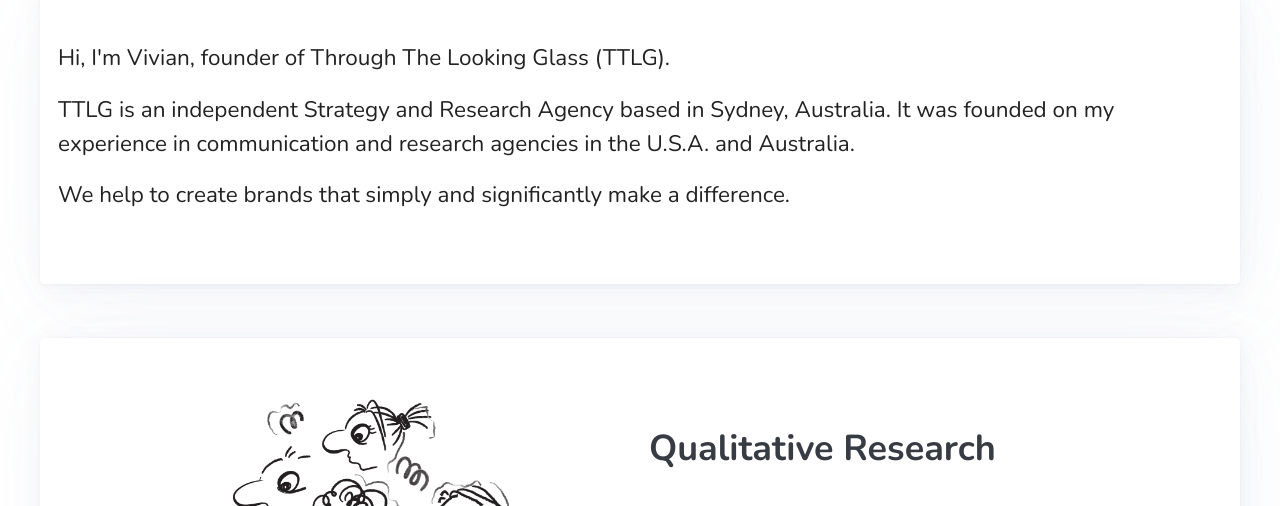
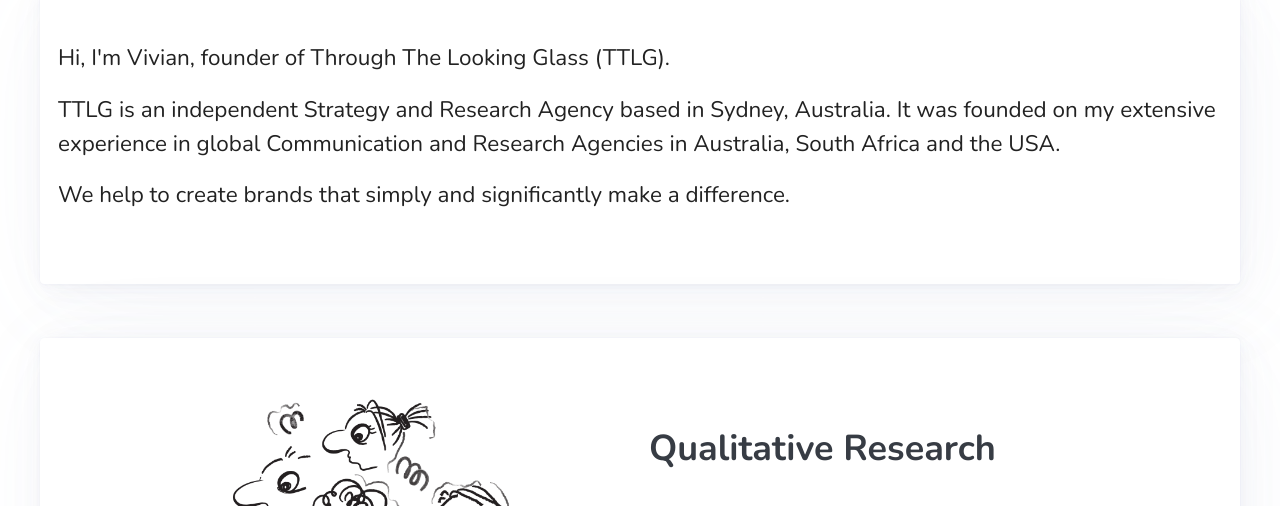
Before and after one commit to Webinaut/ttlg, an Astro site: page / in a window 1280 px wide. Shown: the part 594-1100 px from the top of the page. Built offline with nearby package versions, Linux system fonts and the light colour scheme; Astro itself is replaced by a stand-in of ours.

Commit message:
21102024-1

```diff
--- a/src/pages/index.astro
+++ b/src/pages/index.astro
@@ -14,8 +14,9 @@ const pageTitle = "Through The Looking Glass";
         <p>Hi, I'm Vivian, founder of Through The Looking Glass (TTLG).</p>
         <p>
           TTLG is an independent Strategy and Research Agency based in Sydney,
-          Australia. It was founded on my experience in communication and
-          research agencies in the U.S.A. and Australia.
+          Australia. It was founded on my extensive experience in global
+          Communication and Research Agencies in Australia, South Africa and the
+          USA.
         </p>
         <p>
           We help to create brands that simply and significantly make a
```
Also changed, not shown: 1 other file.
